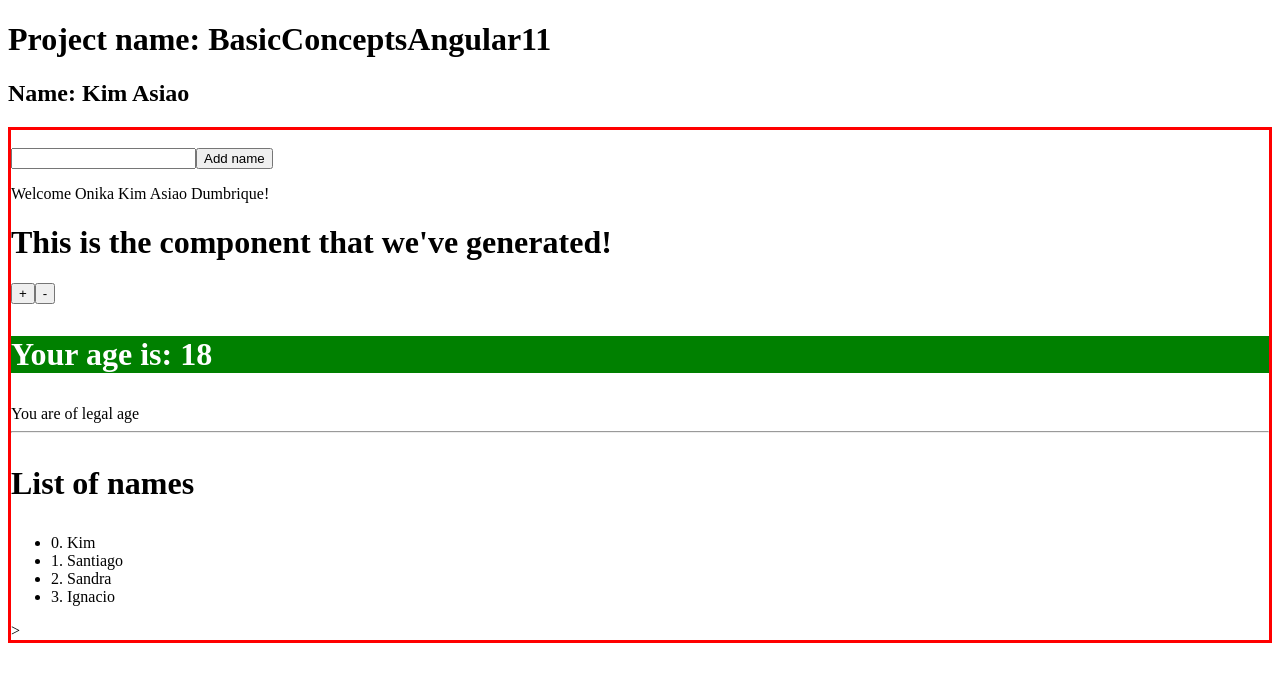
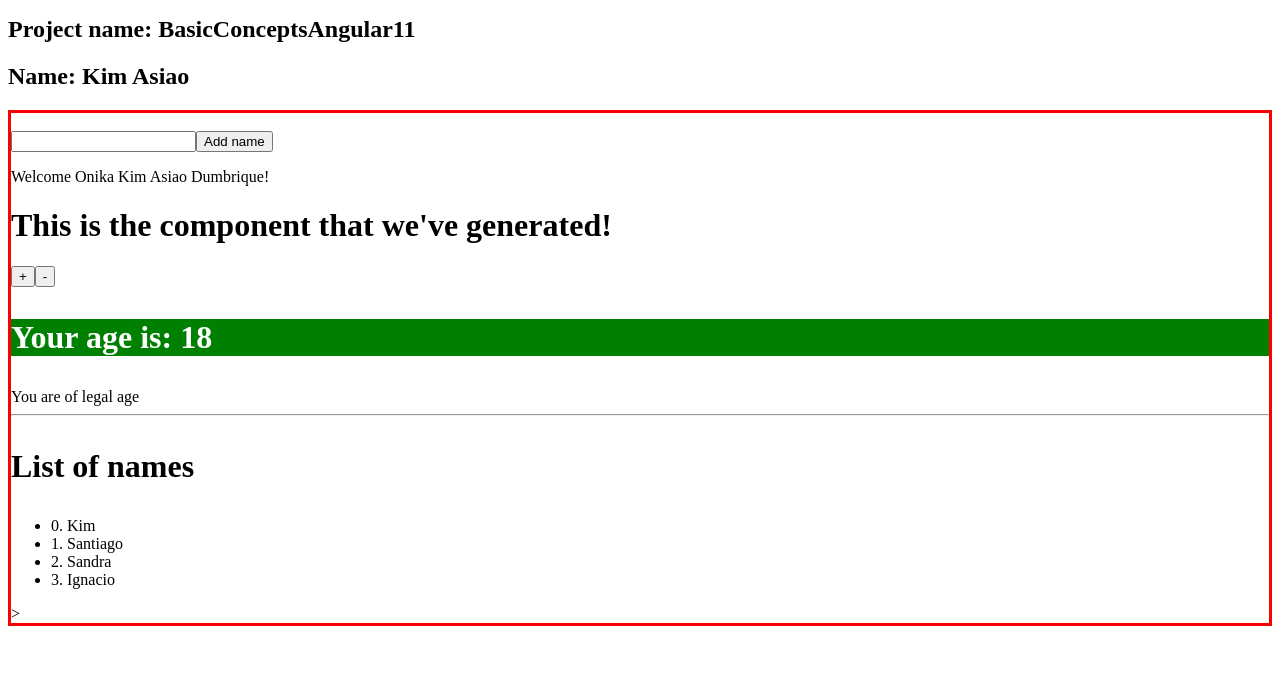
Before and after one commit to oasiao/BasicConceptsAngular11, an Angular app: page / in a window 1280 px wide. Shown: the top 682 px of the page. Built offline with nearby package versions, Linux system fonts and the light colour scheme.

Commit message:
Style bindings

```diff
--- a/src/app/app.component.html
+++ b/src/app/app.component.html
@@ -1,8 +1,14 @@
-<h1>Project name: {{title}} </h1>
+<h1 [style.font-size.%]="myHelloComponent.namesList.length > 0 ? 200 : 150"
+  [style.color]="myHelloComponent.namesList.length > 0 ? 'red' : 'black'">
+  Project name: {{title}}
+</h1>
+
 <h2>Name: {{name}}</h2>
 
 <div style="border: 3px solid red;">
-  <div [class.hidden]="myHelloComponent.inputName.length == 0">Writting '{{myHelloComponent.inputName}} in HomeComponent'</div>
+  <div [class.hidden]="myHelloComponent.inputName.length == 0">
+    Writting '{{myHelloComponent.inputName}} in HomeComponent'
+  </div>
   <home #myHelloComponent [surname]="myName" (sayHello)="onSayHello($event)"></home>
   <new-component></new-component>
 </div>
```
